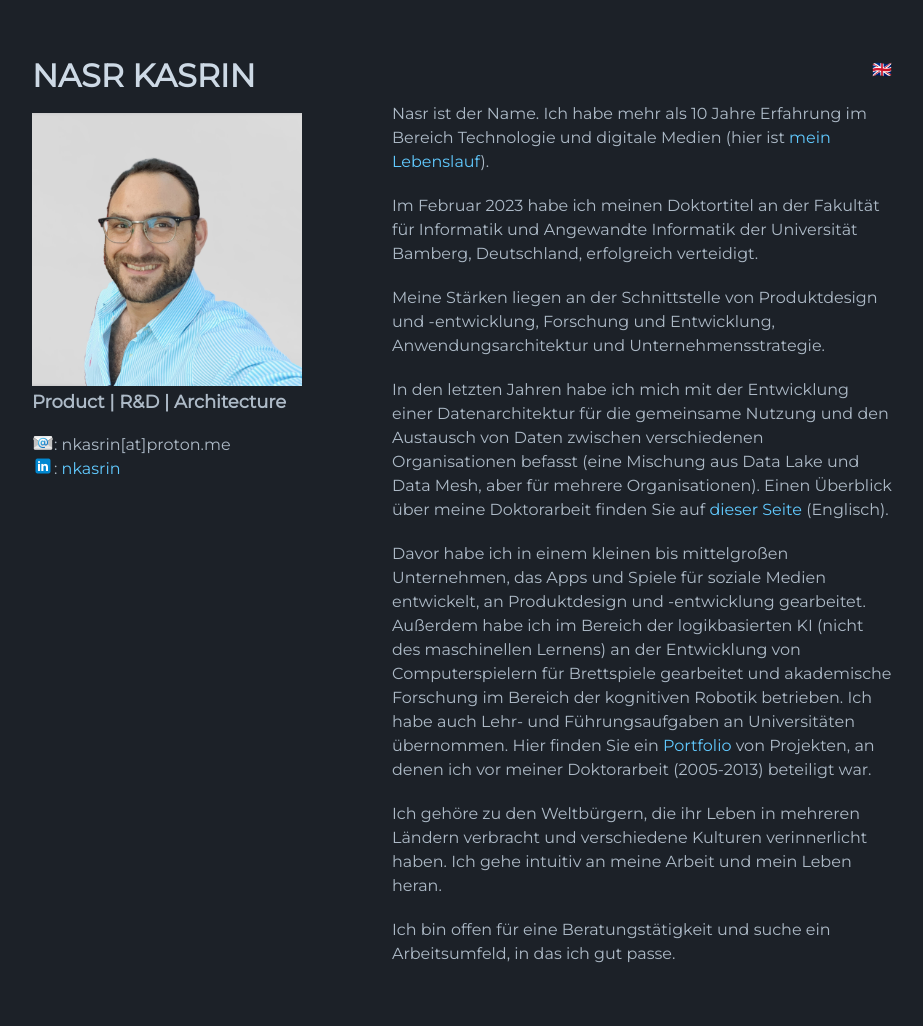
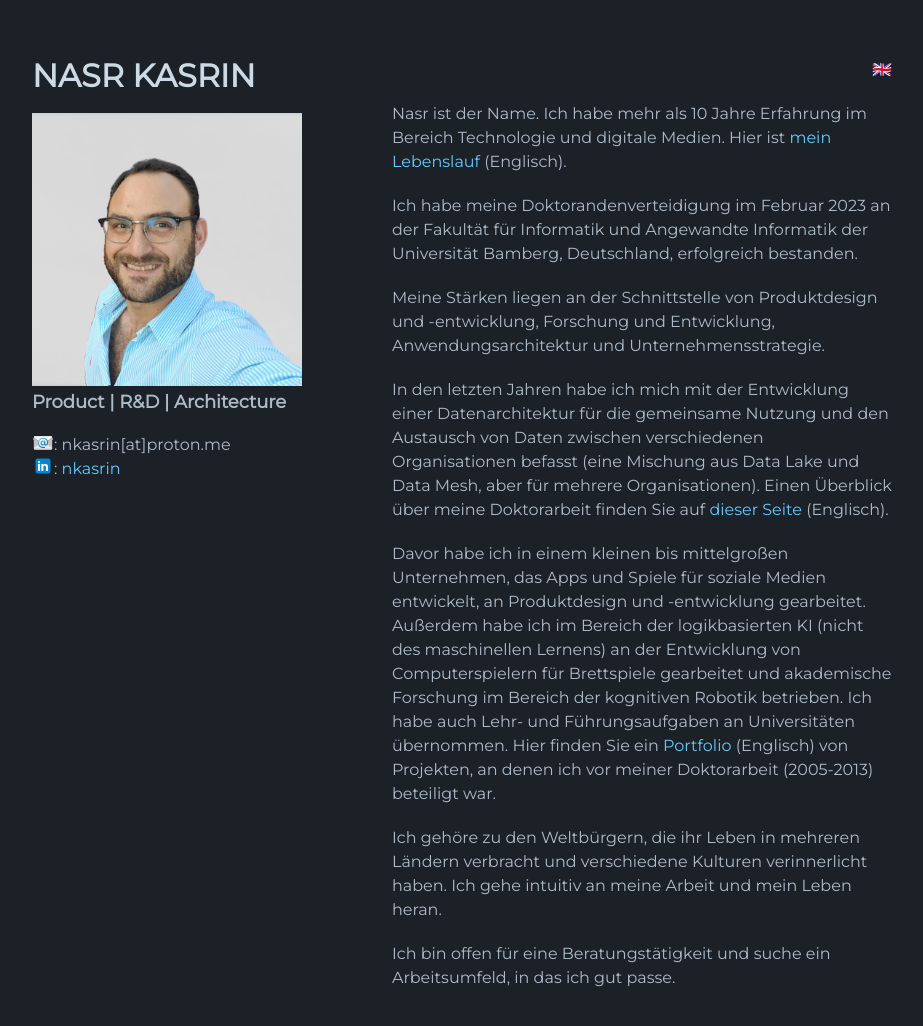
Before and after one commit to n42r/n42r.github.io, a Jekyll site: the page built from index_de.md, in a window 1280 px wide and 1060 px high. Shown: the top 1026 px of the window, without its empty margins (178-1101 px from the left). Built offline with Jekyll 4.4.1, drawn with Linux system fonts in a browser that asks for light colours; the repository's description, which GitHub fills in, is left out.

Commit message:
added resume

```diff
--- a/index_de.md
+++ b/index_de.md
@@ -4,10 +4,10 @@ layout: default
 
 <p style="text-align:right;"> <a href="index"> 🇬🇧 </a></p>
 
-Nasr ist der Name. Ich habe mehr als 10 Jahre Erfahrung im Bereich Technologie und digitale Medien (hier ist [mein Lebenslauf](assets/pdf/kasrin_resume_2023_04.pdf)).
+Nasr ist der Name. Ich habe mehr als 10 Jahre Erfahrung im Bereich Technologie und digitale Medien. Hier ist [mein Lebenslauf](assets/pdf/kasrin_resume_2023_04.pdf) (Englisch).
 
 
-Im Februar 2023 habe ich meinen Doktortitel an der Fakultät für Informatik und Angewandte Informatik der Universität Bamberg, Deutschland, erfolgreich verteidigt.
+Ich habe meine Doktorandenverteidigung im Februar 2023 an der Fakultät für Informatik und Angewandte Informatik der Universität Bamberg, Deutschland, erfolgreich bestanden.
 
 
 Meine Stärken liegen an der Schnittstelle von Produktdesign und -entwicklung, Forschung und Entwicklung, Anwendungsarchitektur und Unternehmensstrategie.
@@ -16,7 +16,7 @@ Meine Stärken liegen an der Schnittstelle von Produktdesign und -entwicklung, F
 In den letzten Jahren habe ich mich mit der Entwicklung einer Datenarchitektur für die gemeinsame Nutzung und den Austausch von Daten zwischen verschiedenen Organisationen befasst (eine Mischung aus Data Lake und Data Mesh, aber für mehrere Organisationen). Einen Überblick über meine Doktorarbeit finden Sie auf [dieser Seite](phd) (Englisch).
 
 
-Davor habe ich in einem kleinen bis mittelgroßen Unternehmen, das Apps und Spiele für soziale Medien entwickelt, an Produktdesign und -entwicklung gearbeitet. Außerdem habe ich im Bereich der logikbasierten KI (nicht des maschinellen Lernens) an der Entwicklung von Computerspielern für Brettspiele gearbeitet und akademische Forschung im Bereich der kognitiven Robotik betrieben. Ich habe auch Lehr- und Führungsaufgaben an Universitäten übernommen. Hier finden Sie ein [Portfolio](assets/pdf/kasrin_protfolio_upgraded_23.pdf) von Projekten, an denen ich vor meiner Doktorarbeit (2005-2013) beteiligt war.
+Davor habe ich in einem kleinen bis mittelgroßen Unternehmen, das Apps und Spiele für soziale Medien entwickelt, an Produktdesign und -entwicklung gearbeitet. Außerdem habe ich im Bereich der logikbasierten KI (nicht des maschinellen Lernens) an der Entwicklung von Computerspielern für Brettspiele gearbeitet und akademische Forschung im Bereich der kognitiven Robotik betrieben. Ich habe auch Lehr- und Führungsaufgaben an Universitäten übernommen. Hier finden Sie ein [Portfolio](assets/pdf/kasrin_protfolio_upgraded_23.pdf) (Englisch) von Projekten, an denen ich vor meiner Doktorarbeit (2005-2013) beteiligt war.
 
 
 Ich gehöre zu den Weltbürgern, die ihr Leben in mehreren Ländern verbracht und verschiedene Kulturen verinnerlicht haben. Ich gehe intuitiv an meine Arbeit und mein Leben heran.
```
Also changed, not shown: phd.md (+4 -4 lines), 1 other file.
